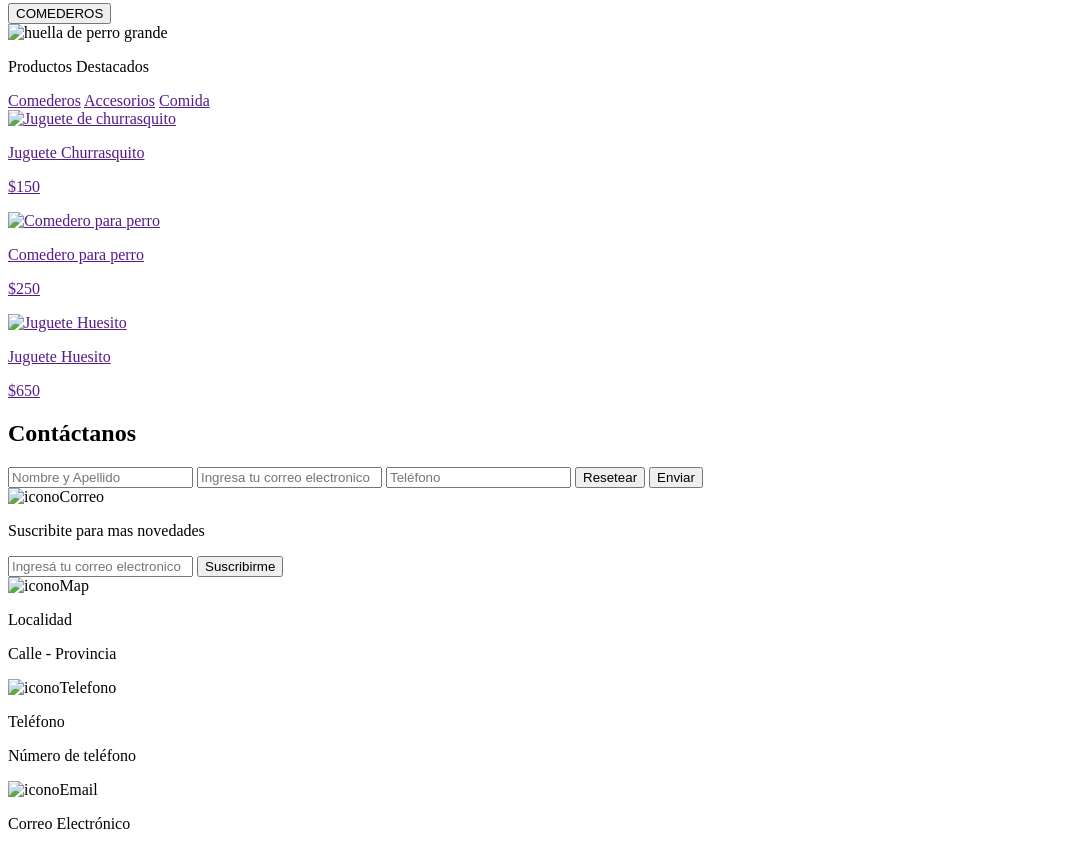
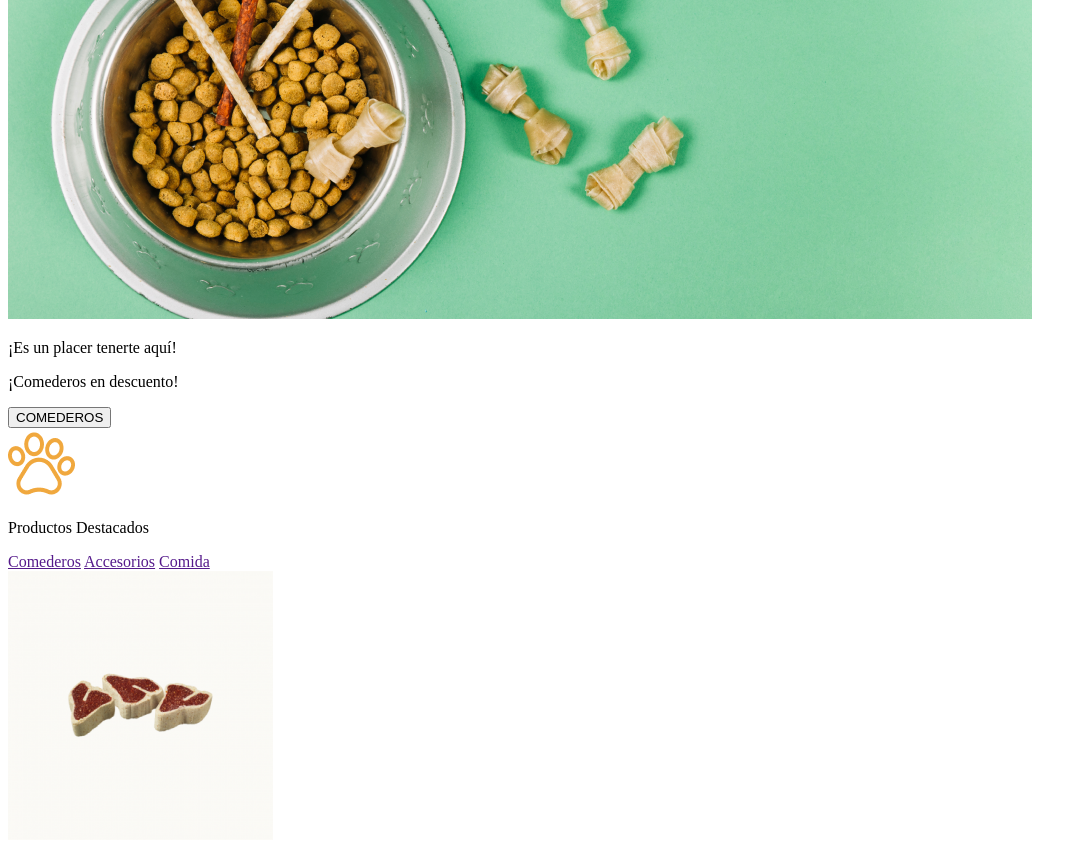
Before and after one commit to TechSergio/petshop, a plain HTML site: page index.html in a window 1280 px wide. Shown: the part 290-1136 px from the top of the page, without its empty margins (0-1087 px from the left). Drawn offline with Linux system fonts and the light colour scheme; the site is published under a folder, as on GitHub Pages, so addresses that start at the root find nothing.

Commit message:
Se corrige problemas con las imagenes

```diff
--- a/index.html
+++ b/index.html
@@ -24,7 +24,7 @@
             </div>
         </div>
         <div>
-            <div class="logo"><img src="/img/logoFront.png" alt="Logo de la pagina Front Cat and Dog"></div>
+            <div class="logo"><img src="img/logoFront.png" alt="Logo de la pagina Front Cat and Dog"></div>
             <nav class="navPrincipal">
                 <ul>
                     <li>Categorias</li>
@@ -38,13 +38,13 @@
 
     <main>
         <section class="slider">
-            <img src="/img/bolsYcomidaParaPerros.png" alt="">
+            <img src="img/bolsYcomidaParaPerros.png" alt="">
             <p>¡Es un placer tenerte aquí!</p>
             <p>¡Comederos en descuento!</p>
             <button>COMEDEROS</button>
         </section>
         <section class="destacados">
-            <img src="/img/patitaGrande.png" alt="huella de perro grande">
+            <img src="img/patitaGrande.png" alt="huella de perro grande">
             <p>Productos Destacados</p>
             <div>
                 <a href="">Comederos</a>
@@ -55,7 +55,7 @@
                 <!-- line-block para hacer que toda la imagen mas las -->
                 <div>
                     <a href="">
-                        <img src="/img/churrasquito.png" alt="Juguete de churrasquito">
+                        <img src="img/churrasquito.png" alt="Juguete de churrasquito">
                         <p>Juguete Churrasquito</p>
                         <p>$150</p>
                     </a>
@@ -63,14 +63,14 @@
                 <div>
                     <a href="">
                         <div>
-                        <img src="/img/comedero.png" alt="Comedero para perro">
+                        <img src="img/comedero.png" alt="Comedero para perro">
                         <p>Comedero para perro</p>
                         <p>$250</p>
                     </a>
                 </div>
                 <div>
                     <a href="">
-                        <img src="/img/Huesito.png" alt="Juguete Huesito">
+                        <img src="img/Huesito.png" alt="Juguete Huesito">
                         <p>Juguete Huesito</p>
                         <p>$650</p>
                     </a>
@@ -88,7 +88,7 @@
             </form>
         </section>
         <section class="suscripcion">
-            <img src="/img/enviar-correo.png" alt="iconoCorreo">
+            <img src="img/enviar-correo.png" alt="iconoCorreo">
             <p>Suscribite para mas novedades</p>
             <form action="\">
                 <input type="text" placeholder="Ingresá tu correo electronico">
@@ -101,23 +101,23 @@
         <div class="datosYlogo">
             <div class="datosDeContacto">
                 <div>
-                    <img src="/img/IconoMaps.png" alt="iconoMap">
+                    <img src="img/IconoMaps.png" alt="iconoMap">
                     <p>Localidad</p>
                     <p>Calle - Provincia</p>
                 </div>
                 <div>
-                    <img src="/img/iconoTelefono.png" alt="iconoTelefono">
+                    <img src="img/iconoTelefono.png" alt="iconoTelefono">
                     <p>Teléfono</p>
                     <p>Número de teléfono</p>
                 </div>
                 <div>
-                    <img src="/img/iconoCorreo.png" alt="iconoEmail">
+                    <img src="img/iconoCorreo.png" alt="iconoEmail">
                     <p>Correo Electrónico</p>
                     <p>Dirección de correo</p>
                 </div>
             </div>
             <div class="logo alterno">
-                <img src="/img/logoFrontAlternativo.png" alt="Logo Front Cat y Dog alternativo">
+                <img src="img/logoFrontAlternativo.png" alt="Logo Front Cat y Dog alternativo">
             </div>
         </div>
         <div class="footerInferior">Todos los derechos reservados Sergio Marquez</div>
```
Also changed, not shown: 1 other file.
